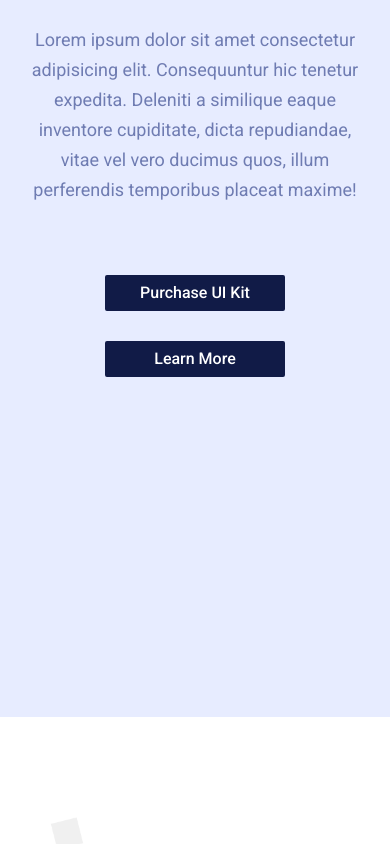
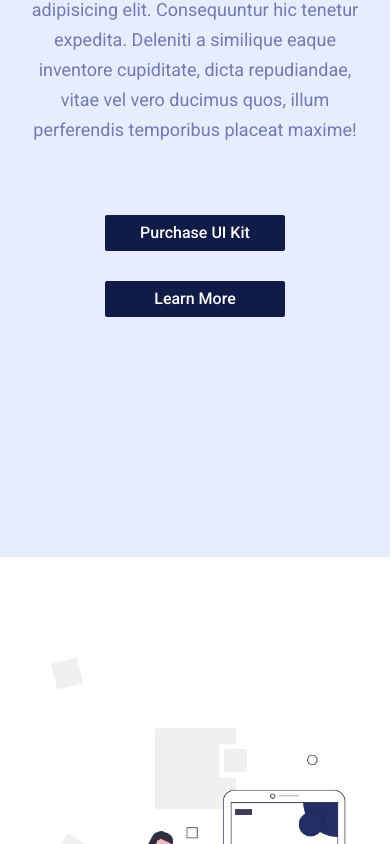
Before and after one commit to OlehMy/hw-12-OlehMykolaichuk, a plain HTML site: page index.html in a window 390 px wide. Shown: the part 590-1434 px from the top of the page. Drawn offline with nearby package versions, Linux system fonts and the light colour scheme.

Commit message:
Header padding changed

```diff
--- a/scss/blocks/_header.scss
+++ b/scss/blocks/_header.scss
@@ -66,6 +66,10 @@
     &__date {
         padding-top: 11rem;
         padding-bottom: 17rem;
+        @media (max-width: 991px) {
+            padding-top: 8rem;
+            padding-bottom: 12rem;
+        }
         @media (max-width: 575px) {
             order: 2;
         }
```
Also changed, not shown: css/style.css.
